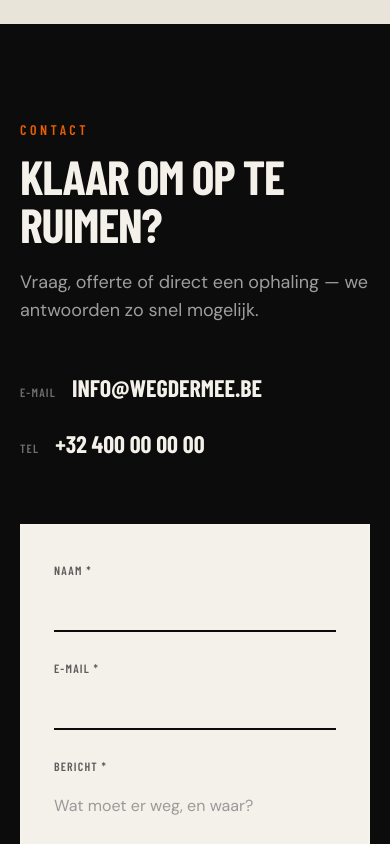
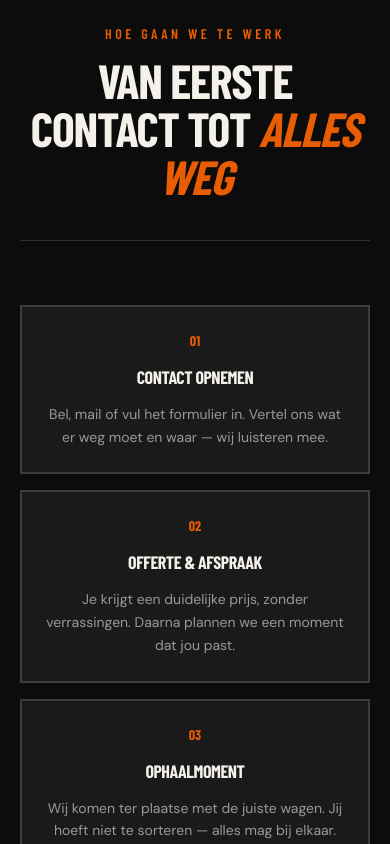
Before and after one commit to termoteniek/wegdermee, a React (Vite) app: page / in a window 390 px wide. Shown: the part 6040-6884 px from the top of the page. Built offline with nearby package versions, Linux system fonts and the light colour scheme; a web font is replaced by a local one.

Commit message:
Add routing with react-router-dom, restructure App component, and create new HomePage and ContactPage components. Updated Header and other components for navigation consistency. Removed unused imports and added HowWeWork component for service explanation.

```diff
--- a/package.json
+++ b/package.json
@@ -12,7 +12,8 @@
   "dependencies": {
     "framer-motion": "^12.23.12",
     "react": "^19.1.0",
-    "react-dom": "^19.1.0"
+    "react-dom": "^19.1.0",
+    "react-router-dom": "^7.17.0"
   },
   "devDependencies": {
     "@eslint/js": "^9.30.1",
--- a/src/App.tsx
+++ b/src/App.tsx
@@ -1,32 +1,30 @@
-import { Header } from './components/Header'
-import { Hero } from './components/Hero'
-import { Services } from './components/Services'
-import { WhyUs } from './components/WhyUs'
-import { Region } from './components/Region'
-import { About } from './components/About'
-import { Contact } from './components/Contact'
-import { Footer } from './components/Footer'
+import { BrowserRouter, Routes, Route } from 'react-router-dom'
+import { Layout } from './components/Layout'
+import { HomePage } from './pages/HomePage'
+import { ContactPage } from './pages/ContactPage'
 
 function App() {
   return (
-    <>
-      <a
-        href="#main"
-        className="sr-only focus:not-sr-only focus:absolute focus:left-4 focus:top-4 focus:z-[100] focus:bg-accent focus:px-4 focus:py-2 focus:font-display focus:font-bold focus:uppercase focus:text-white"
-      >
-        Ga direct naar de hoofdinhoud
-      </a>
-      <Header />
-      <main id="main">
-        <Hero />
-        <Services />
-        <WhyUs />
-        <Region />
-        <About />
-        <Contact />
-      </main>
-      <Footer />
-    </>
+    <BrowserRouter>
+      <Routes>
+        <Route
+          path="/"
+          element={
+            <Layout>
+              <HomePage />
+            </Layout>
+          }
+        />
+        <Route
+          path="/contact"
+          element={
+            <Layout>
+              <ContactPage />
+            </Layout>
+          }
+        />
+      </Routes>
+    </BrowserRouter>
   )
 }
 
--- a/src/components/About.tsx
+++ b/src/components/About.tsx
@@ -1,5 +1,4 @@
 import { FadeIn } from './FadeIn'
-import { Button } from './ui/Button'
 import { SectionLabel } from './ui/SectionLabel'
 
 export function About() {
@@ -41,10 +40,6 @@ export function About() {
                 achteraf. Zo hoort het.
               </p>
             </div>
-
-            <Button href="#contact" className="mt-10">
-              Boek een ophaling
-            </Button>
           </FadeIn>
         </div>
       </div>
--- a/src/components/Contact.tsx
+++ b/src/components/Contact.tsx
@@ -12,7 +12,7 @@ export function Contact() {
   }
 
   return (
-    <section id="contact" className="bg-ink py-24 text-cream sm:py-32">
+    <section className="bg-ink py-24 text-cream sm:py-32">
       <div className="mx-auto max-w-7xl px-5 sm:px-8">
         <div className="grid gap-16 lg:grid-cols-2 lg:gap-20">
           <FadeIn direction="left">
--- a/src/components/Header.tsx
+++ b/src/components/Header.tsx
@@ -3,11 +3,11 @@ import { useState } from 'react'
 import { Button } from './ui/Button'
 
 const navLinks = [
-  { href: '#diensten', label: 'Diensten' },
-  { href: '#waarom', label: 'Waarom' },
-  { href: '#regio', label: 'Regio' },
-  { href: '#over-ons', label: 'Over ons' },
-  { href: '#contact', label: 'Contact' },
+  { href: '/#diensten', label: 'Diensten' },
+  { href: '/#waarom', label: 'Waarom' },
+  { href: '/#regio', label: 'Regio' },
+  { href: '/#over-ons', label: 'Over ons' },
+  { href: '/#te-werk', label: 'Hoe gaan we te werk' },
 ]
 
 export function Header() {
@@ -32,7 +32,7 @@ export function Header() {
     >
       <div className="mx-auto flex max-w-7xl items-center justify-between gap-4 px-5 py-4 sm:px-8">
         <a
-          href="#"
+          href="/"
           className={`relative z-10 shrink-0 font-display text-2xl font-bold uppercase tracking-wide transition-colors duration-200 ${
             scrolled ? 'text-white/80 hover:text-white' : 'text-accent hover:text-accent-hover'
           }`}
@@ -54,7 +54,7 @@ export function Header() {
 
         <div className="hidden lg:block">
           <Button
-            href="#contact"
+            href="/contact"
             variant={scrolled ? 'ghost' : 'primary'}
             className="!px-6 !py-2.5 !text-base"
           >
@@ -100,7 +100,7 @@ export function Header() {
               </li>
             ))}
             <li className="mt-4">
-              <Button href="#contact" className="w-full" onClick={() => setOpen(false)}>
+              <Button href="/contact" className="w-full" onClick={() => setOpen(false)}>
                 Boek ophaling
               </Button>
             </li>
--- a/src/components/Hero.tsx
+++ b/src/components/Hero.tsx
@@ -75,7 +75,7 @@ export function Hero() {
               animate={{ opacity: 1, y: 0 }}
               transition={{ delay: 0.85 }}
             >
-              <Button href="#contact">Boek ophaling</Button>
+              <Button href="/contact">Boek ophaling</Button>
               <Button
                 href="#diensten"
                 variant="outline"
--- /dev/null
+++ b/src/components/HowWeWork.tsx
@@ -0,0 +1,69 @@
+import { FadeIn } from './FadeIn'
+import { Button } from './ui/Button'
+import { SectionLabel } from './ui/SectionLabel'
+
+const steps = [
+  {
+    num: '01',
+    title: 'Contact opnemen',
+    description:
+      'Bel, mail of vul het formulier in. Vertel ons wat er weg moet en waar — wij luisteren mee.',
+  },
+  {
+    num: '02',
+    title: 'Offerte & afspraak',
+    description:
+      'Je krijgt een duidelijke prijs, zonder verrassingen. Daarna plannen we een moment dat jou past.',
+  },
+  {
+    num: '03',
+    title: 'Ophaalmoment',
+    description:
+      'Wij komen ter plaatse met de juiste wagen. Jij hoeft niet te sorteren — alles mag bij elkaar.',
+  },
+  {
+    num: '04',
+    title: 'Proper afgevoerd',
+    description:
+      'Wij zorgen voor verwerking en afvoer. Jij bent ontzorgd, wij regelen de rest.',
+  },
+]
+
+export function HowWeWork() {
+  return (
+    <section id="te-werk" className="bg-ink py-24 text-cream sm:py-32">
+      <div className="mx-auto max-w-7xl px-5 sm:px-8">
+        <FadeIn className="border-b border-white/15 pb-10 text-center">
+          <SectionLabel light>Hoe gaan we te werk</SectionLabel>
+          <h2 className="mx-auto mt-3 max-w-2xl font-display text-5xl font-extrabold uppercase leading-none tracking-tight sm:text-6xl">
+            Van eerste contact tot{' '}
+            <span className="text-accent italic">alles weg</span>
+          </h2>
+        </FadeIn>
+
+        <ol className="mt-16 grid grid-cols-1 gap-4 lg:grid-cols-4 lg:gap-0">
+          {steps.map((step, i) => (
+            <li
+              key={step.num}
+              className="flex h-full border-2 border-white/15 bg-ink-soft p-6 text-center lg:-ml-px lg:first:ml-0"
+            >
+              <FadeIn delay={i * 0.05} className="flex w-full flex-col">
+                <p className="font-display text-sm font-bold text-accent">{step.num}</p>
+                <h3 className="mt-3 font-display text-lg font-bold uppercase tracking-tight">
+                  {step.title}
+                </h3>
+                <p className="mt-3 flex-1 text-sm leading-relaxed text-white/55">
+                  {step.description}
+                </p>
+              </FadeIn>
+            </li>
+          ))}
+        </ol>
+
+        <FadeIn className="mt-14 flex justify-center">
+          <Button href="/contact">Boek een ophaling</Button>
+        </FadeIn>
+      </div>
+    </section>
+  )
+}
--- /dev/null
+++ b/src/components/Layout.tsx
@@ -0,0 +1,23 @@
+import type { ReactNode } from 'react'
+import { Header } from './Header'
+import { Footer } from './Footer'
+
+type LayoutProps = {
+  children: ReactNode
+}
+
+export function Layout({ children }: LayoutProps) {
+  return (
+    <>
+      <a
+        href="#main"
+        className="sr-only focus:not-sr-only focus:absolute focus:left-4 focus:top-4 focus:z-[100] focus:bg-accent focus:px-4 focus:py-2 focus:font-display focus:font-bold focus:uppercase focus:text-white"
+      >
+        Ga direct naar de hoofdinhoud
+      </a>
+      <Header />
+      <main id="main">{children}</main>
+      <Footer />
+    </>
+  )
+}
--- a/src/components/Services.tsx
+++ b/src/components/Services.tsx
@@ -69,7 +69,7 @@ export function Services() {
                   <p className="mt-3 max-w-2xl text-lg text-muted">{service.description}</p>
                 </div>
                 <a
-                  href="#contact"
+                  href="/contact"
                   className="font-display text-sm font-bold uppercase tracking-widest text-accent underline-offset-4 transition-colors hover:text-accent-hover hover:underline sm:text-right"
                 >
                   {service.cta} →
--- /dev/null
+++ b/src/pages/ContactPage.tsx
@@ -0,0 +1,9 @@
+import { Contact } from '../components/Contact'
+
+export function ContactPage() {
+  return (
+    <div className="pt-20">
+      <Contact />
+    </div>
+  )
+}
--- /dev/null
+++ b/src/pages/HomePage.tsx
@@ -0,0 +1,19 @@
+import { Hero } from '../components/Hero'
+import { Services } from '../components/Services'
+import { WhyUs } from '../components/WhyUs'
+import { Region } from '../components/Region'
+import { About } from '../components/About'
+import { HowWeWork } from '../components/HowWeWork'
+
+export function HomePage() {
+  return (
+    <>
+      <Hero />
+      <Services />
+      <WhyUs />
+      <Region />
+      <About />
+      <HowWeWork />
+    </>
+  )
+}
```
Also changed, not shown: 1 other file (tests, documents, lock files or other folders).
